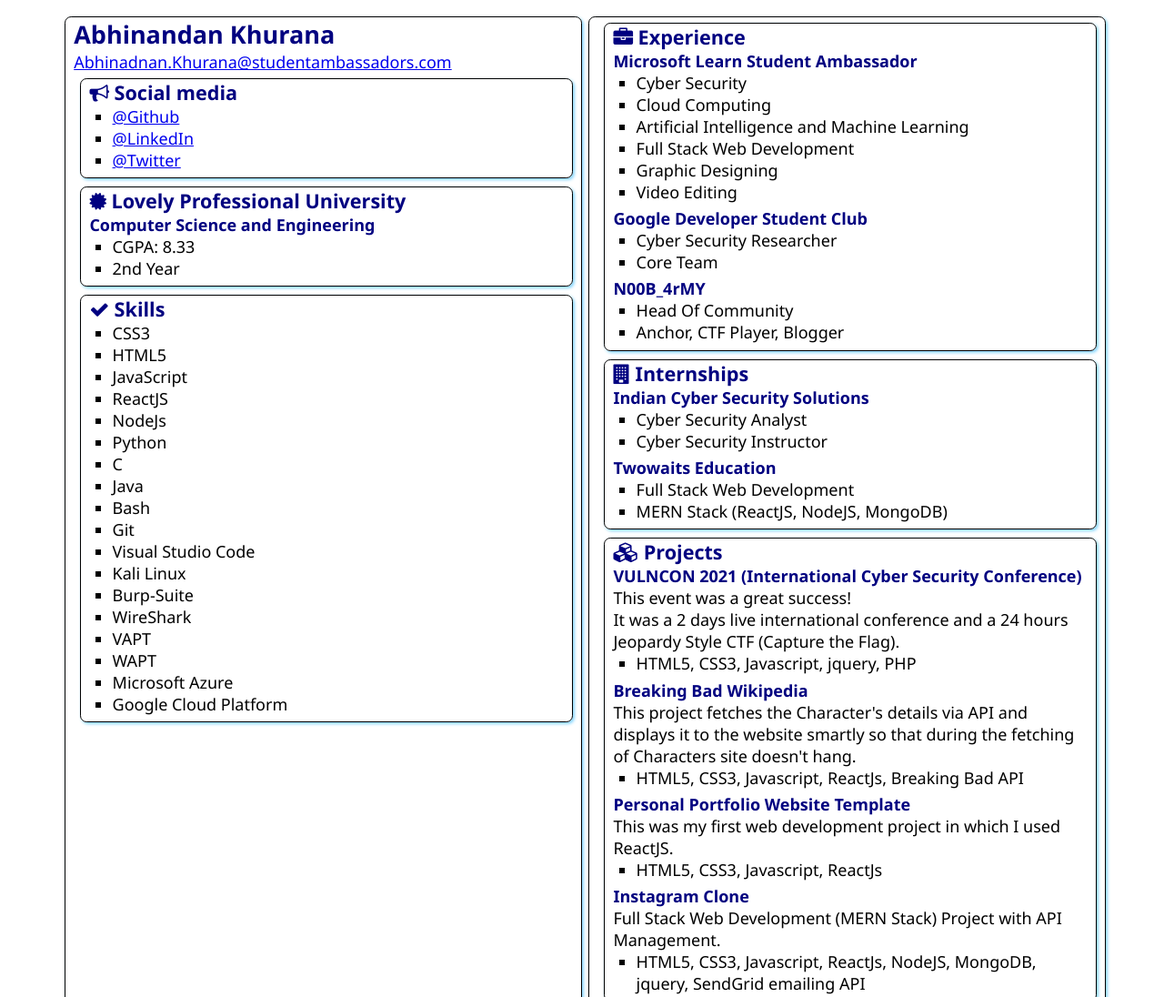
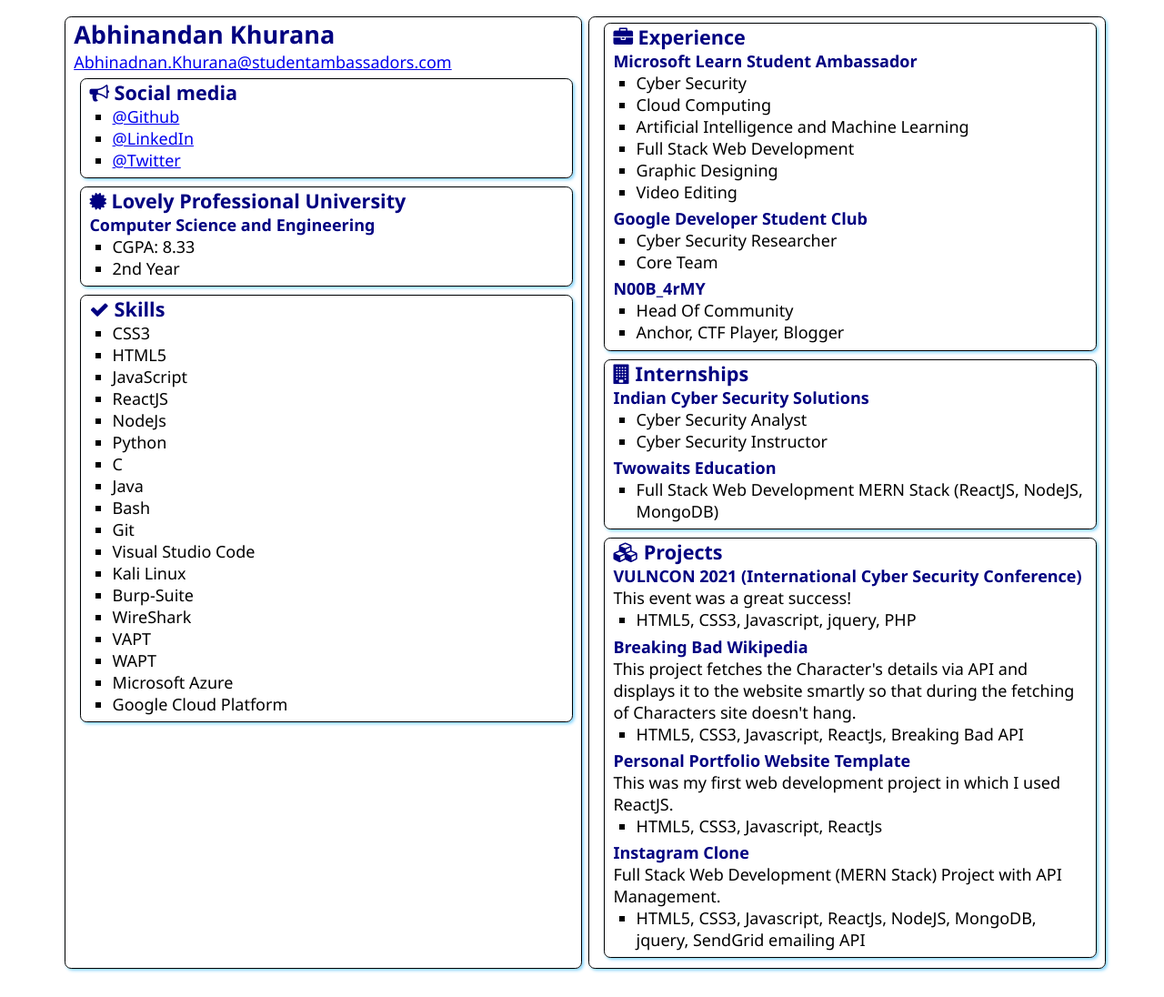
Before and after one commit to Abhinandan-Khurana/SATechnicalOnboarding, a plain HTML site: page src/index.html in a window 1280 px wide. Shown: the top 1096 px of the page at 91% size. Drawn offline with Linux system fonts and the light colour scheme.

Commit message:
minor fixes

```diff
--- a/src/index.html
+++ b/src/index.html
@@ -117,8 +117,7 @@
 
                 <h3>Twowaits Education</h3>
                 <ul>
-                    <li>Full Stack Web Development</li>
-                    <li>MERN Stack (ReactJS, NodeJS, MongoDB)</li>
+                    <li>Full Stack Web Development MERN Stack (ReactJS, NodeJS, MongoDB)</li>
                 </ul>
 
 
@@ -133,7 +132,7 @@
                 </h2>
 
                 <h3>VULNCON 2021 (International Cyber Security Conference)</h3>
-                <div>This event was a great success!<br> It was a 2 days live international conference and a 24 hours Jeopardy Style CTF (Capture the Flag).</div>
+                <div>This event was a great success!</div>
                 <ul>
                     <li>HTML5, CSS3, Javascript, jquery, PHP</li>
                 </ul>
```
